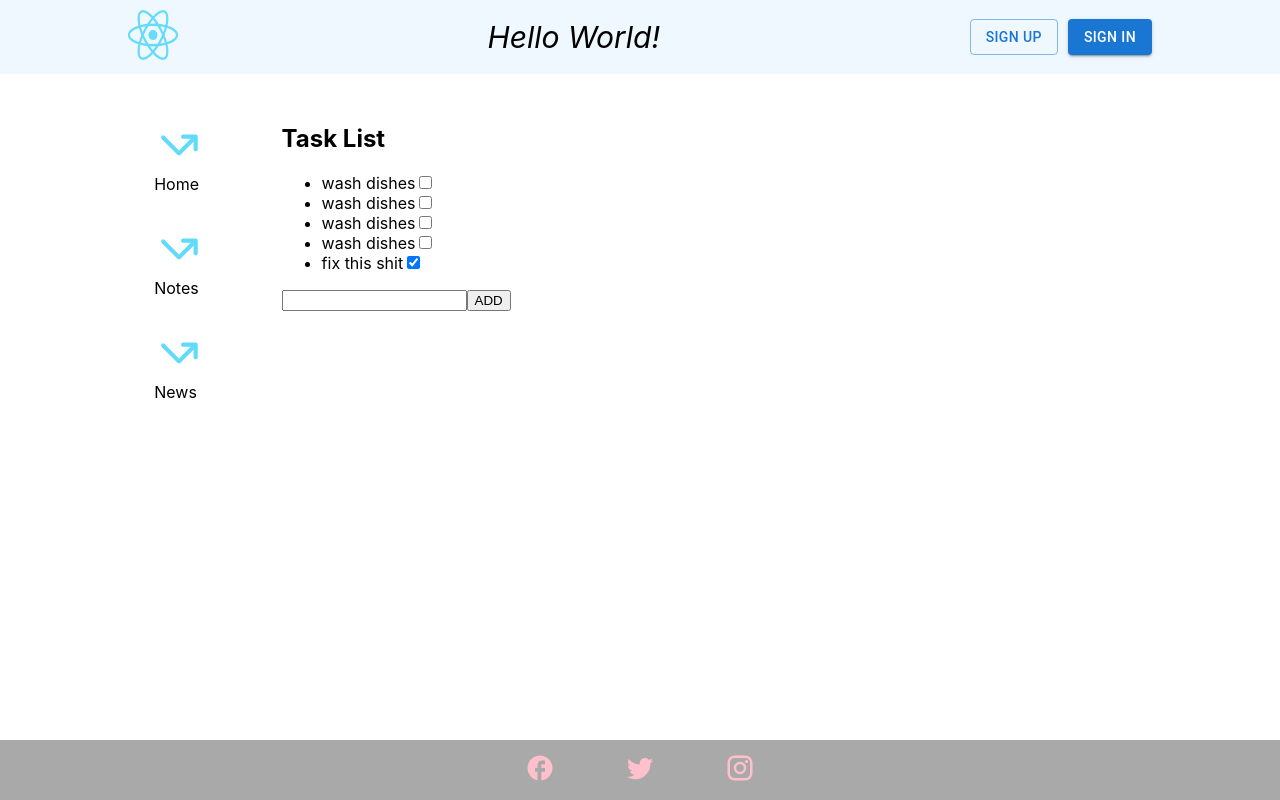
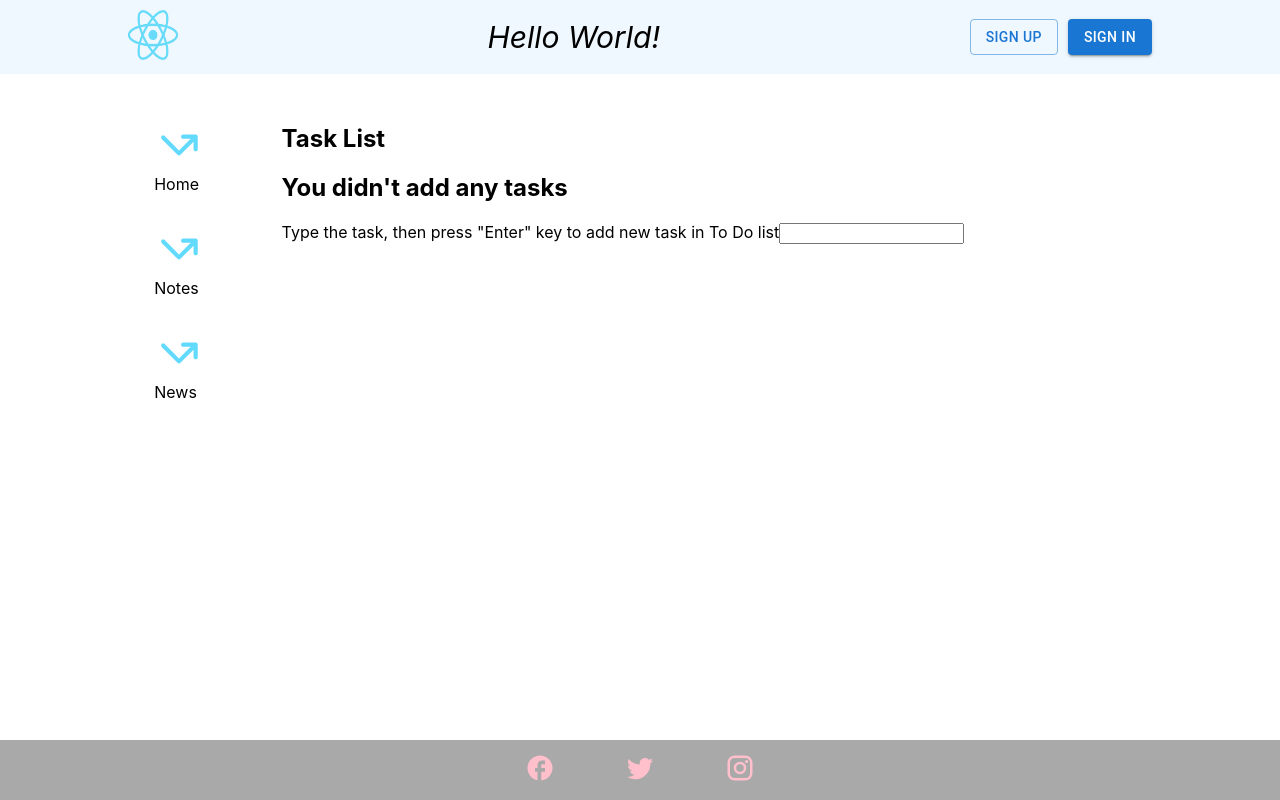
Before and after one commit to VictorLozya/Hillel-HW-Lozinskij, a React (Create React App) app in the folder hw1/: page / in a window 1280 px wide. Built offline with nearby package versions, Linux system fonts and the light colour scheme.

Commit message:
Добавил логику добавление таска, отображение уведомления, что нет тасков. Так же было добавление туду листа в локал сторейдж и вытягивания данных с него.

```diff
--- a/hw1/src/components/main/TODOList/ToDoBody/ListItem/ListItem.js
+++ b/hw1/src/components/main/TODOList/ToDoBody/ListItem/ListItem.js
@@ -3,8 +3,8 @@ import React, { Component } from "react";
 class ListItem extends Component {
   render() {
     return (
-      <li key={this.props.id} className={`item`}>
-        <span className="item_text">{this.props.item.task}</span>
+      <li className={`item`}>
+        <span className="item__text">{this.props.item.task}</span>
         <input
           type="checkbox"
           defaultChecked={this.props.item.completed}
@@ -13,6 +13,11 @@ class ListItem extends Component {
             this.props.statusUpgrade(value, this.props.id);
           }}
         />
+        {this.props.item.completed ? (
+          <span className={"item__status"}> Done</span>
+        ) : (
+          <span className={"item__status"}>Uncompleted :(</span>
+        )}
       </li>
     );
   }
--- a/hw1/src/components/main/TODOList/ToDoBody/ToDoBody.js
+++ b/hw1/src/components/main/TODOList/ToDoBody/ToDoBody.js
@@ -13,6 +13,7 @@ class ToDoBody extends Component {
           {this.props.todos.map((item) => {
             return (
               <ListItem
+                key={item.id}
                 item={item}
                 id={item.id}
                 statusUpgrade={this.props.statusUpgrade}
--- a/hw1/src/components/main/TODOList/ToDoFooter/ToDoFooter.js
+++ b/hw1/src/components/main/TODOList/ToDoFooter/ToDoFooter.js
@@ -4,8 +4,19 @@ class ToDoFooter extends Component {
   render() {
     return (
       <div className={`todo__footer`}>
-        <input type="text" />
-        <button>ADD</button>
+        <label htmlFor="newTask">
+          Type the task, then press "Enter" key to add new task in To Do list
+        </label>
+        <input
+          id={`newTask`}
+          type="text"
+          onKeyDown={(e) => {
+            if (e.key === "Enter") {
+              this.props.addNewTask(e.target.value);
+              e.target.value = "";
+            }
+          }}
+        />
       </div>
     );
   }
--- a/hw1/src/components/main/TODOList/ToDoList.js
+++ b/hw1/src/components/main/TODOList/ToDoList.js
@@ -6,36 +6,28 @@ class ToDoList extends Component {
   constructor() {
     super();
     this.state = {
-      todos: [
-        {
-          id: 1,
-          task: "wash dishes",
-          completed: false,
-        },
-        {
-          id: 2,
-          task: "wash dishes",
-          completed: false,
-        },
-        {
-          id: 3,
-          task: "wash dishes",
-          completed: false,
-        },
-        {
-          id: 4,
-          task: "wash dishes",
-          completed: false,
-        },
-        {
-          id: 5,
-          task: "fix this shit",
-          completed: true,
-        },
-      ],
+      taskConstruct: {
+        id: Number,
+        task: String,
+        completed: false,
+      },
+      todos: [],
     };
   }
+  componentDidMount() {
+    let todoList = JSON.parse(localStorage.getItem("TODO_list"));
 
+    if (todoList) {
+      this.setState({
+        todos: todoList,
+      });
+    }
+  }
+
+  componentDidUpdate(prevProps, prevState, snapshot) {
+    const todoList = this.state.todos;
+    localStorage.setItem("TODO_list", JSON.stringify(todoList));
+  }
   statusUpgrade = (newValue, id) => {
     const newTodos = this.state.todos.map((item) => {
       if (item.id === id) {
@@ -49,12 +41,32 @@ class ToDoList extends Component {
     });
   };
 
+  addNewTask = (text) => {
+    const newTodos = [...this.state.todos];
+    newTodos.push({
+      ...this.state.taskConstruct,
+      id: newTodos.length + 1,
+      task: text,
+    });
+    this.setState({
+      todos: newTodos,
+    });
+  };
+
   render() {
     return (
       <div className={`todo`}>
         <h2 className="todo__head">Task List</h2>
-        <ToDoBody todos={this.state.todos} statusUpgrade={this.statusUpgrade} />
-        <ToDoFooter />
+        {this.state.todos.length !== 0 ? (
+          <ToDoBody
+            todos={this.state.todos}
+            statusUpgrade={this.statusUpgrade}
+          />
+        ) : (
+          <h2 className="todo__alert">You didn't add any tasks</h2>
+        )}
+        {/*<ToDoBody todos={this.state.todos} statusUpgrade={this.statusUpgrade} />*/}
+        <ToDoFooter addNewTask={this.addNewTask} />
       </div>
     );
   }
```
